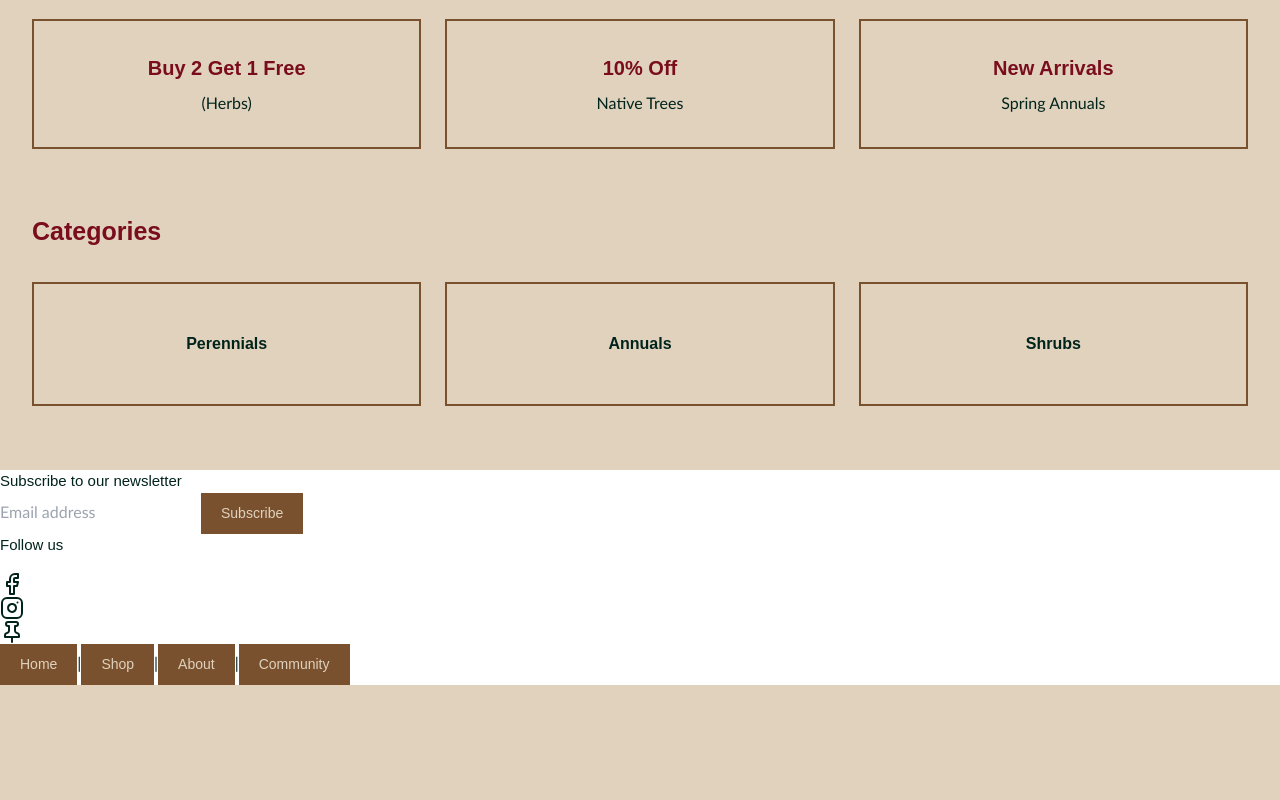
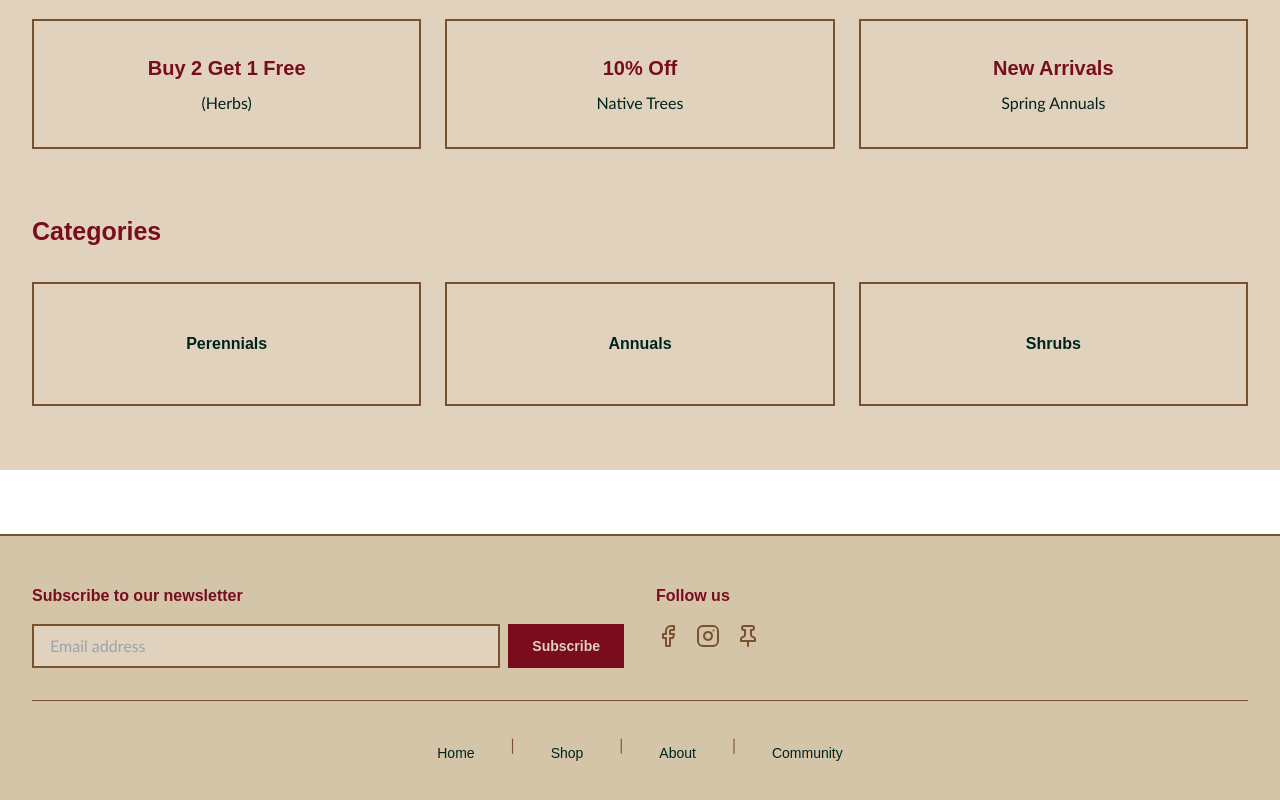
Before and after one commit to unit6854/BloomValley, a React (Vite) app: page / in a window 1280 px wide. Shown: the part 696-1496 px from the top of the page. Before the commit the page ends 1381 px from the top, so only its background shows below. Built offline with nearby package versions, Linux system fonts and the light colour scheme.

Commit message:
Update Footer.tsx

```diff
--- a/src/components/Footer.tsx
+++ b/src/components/Footer.tsx
@@ -11,34 +11,46 @@ function Footer({ onNavigate }: FooterProps) {
   };
 
   return (
-    <footer className="footer">
-      <div className="footer-inner">
-        <div className="footer-grid">
+    <footer style={{ backgroundColor: '#D4C4A8', borderTop: '2px solid #79512E', marginTop: '64px' }}>
+      <div style={{ maxWidth: '1280px', margin: '0 auto', padding: '48px 32px' }}>
+        <div style={{ display: 'grid', gridTemplateColumns: '1fr 1fr', gap: '32px', marginBottom: '32px' }}>
+
           <div>
-            <h3>Subscribe to our newsletter</h3>
-            <form className="newsletter-form" onSubmit={handleEmail}>
-              <input type="email" placeholder="Email address" required />
-              <button className="btn-primary" type="submit">Subscribe</button>
+            <h3 style={{ fontFamily: 'Arial', fontWeight: 'bold', fontSize: '16px', color: '#790D1D', marginBottom: '16px' }}>Subscribe to our newsletter</h3>
+            <form onSubmit={handleEmail} style={{ display: 'flex', gap: '8px' }}>
+              <input
+                type="email"
+                placeholder="Email address"
+                required
+                style={{ flex: 1, padding: '8px 16px', border: '2px solid #79512E', backgroundColor: '#E0D2BD', fontFamily: 'Calibri', fontSize: '16px', color: '#00231C' }}
+              />
+              <button type="submit" style={{ padding: '8px 24px', backgroundColor: '#790D1D', color: '#E0D2BD', fontFamily: 'Arial', fontWeight: 'bold', border: 'none', cursor: 'pointer' }}>
+                Subscribe
+              </button>
             </form>
           </div>
+
           <div>
-            <h3>Follow us</h3>
-            <div className="social-links" style={{ marginTop: '16px' }}>
-              <a href="#"><Facebook size={24} /></a>
-              <a href="#"><Instagram size={24} /></a>
-              <a href="#"><PinIcon size={24} /></a>
+            <h3 style={{ fontFamily: 'Arial', fontWeight: 'bold', fontSize: '16px', color: '#790D1D', marginBottom: '16px' }}>Follow us</h3>
+            <div style={{ display: 'flex', gap: '16px' }}>
+              <a href="#" style={{ color: '#79512E' }}><Facebook size={24} /></a>
+              <a href="#" style={{ color: '#79512E' }}><Instagram size={24} /></a>
+              <a href="#" style={{ color: '#79512E' }}><PinIcon size={24} /></a>
             </div>
           </div>
+
         </div>
-        <div className="footer-nav">
-          <button onClick={() => onNavigate('home')}>Home</button>
-          <span>|</span>
-          <button onClick={() => onNavigate('gallery')}>Shop</button>
-          <span>|</span>
-          <button onClick={() => onNavigate('about')}>About</button>
-          <span>|</span>
-          <button onClick={() => onNavigate('community')}>Community</button>
+
+        <div style={{ borderTop: '1px solid #79512E', paddingTop: '32px', display: 'flex', justifyContent: 'center', gap: '16px' }}>
+          <button onClick={() => onNavigate('home')} style={{ fontFamily: 'Arial', fontSize: '14px', color: '#00231C', background: 'none', border: 'none', cursor: 'pointer' }}>Home</button>
+          <span style={{ color: '#79512E' }}>|</span>
+          <button onClick={() => onNavigate('gallery')} style={{ fontFamily: 'Arial', fontSize: '14px', color: '#00231C', background: 'none', border: 'none', cursor: 'pointer' }}>Shop</button>
+          <span style={{ color: '#79512E' }}>|</span>
+          <button onClick={() => onNavigate('about')} style={{ fontFamily: 'Arial', fontSize: '14px', color: '#00231C', background: 'none', border: 'none', cursor: 'pointer' }}>About</button>
+          <span style={{ color: '#79512E' }}>|</span>
+          <button onClick={() => onNavigate('community')} style={{ fontFamily: 'Arial', fontSize: '14px', color: '#00231C', background: 'none', border: 'none', cursor: 'pointer' }}>Community</button>
         </div>
+
       </div>
     </footer>
   );
```
